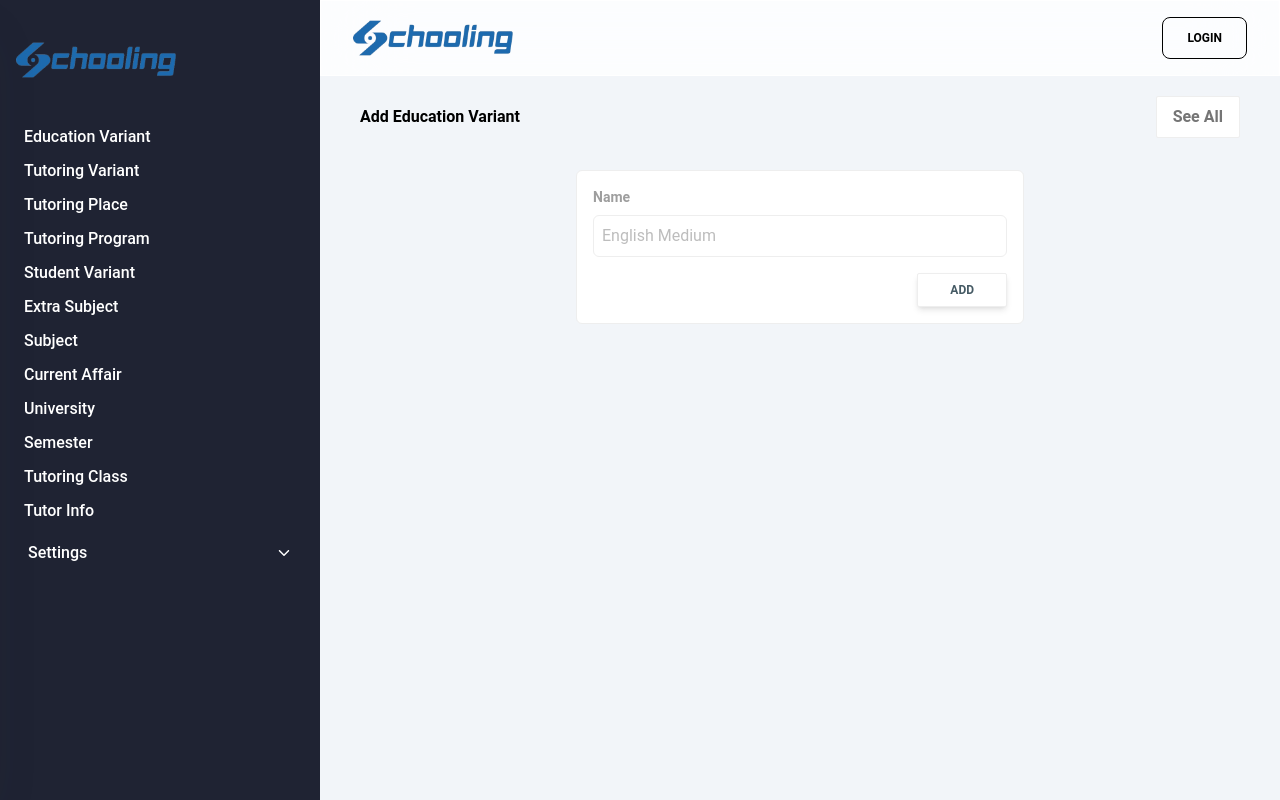
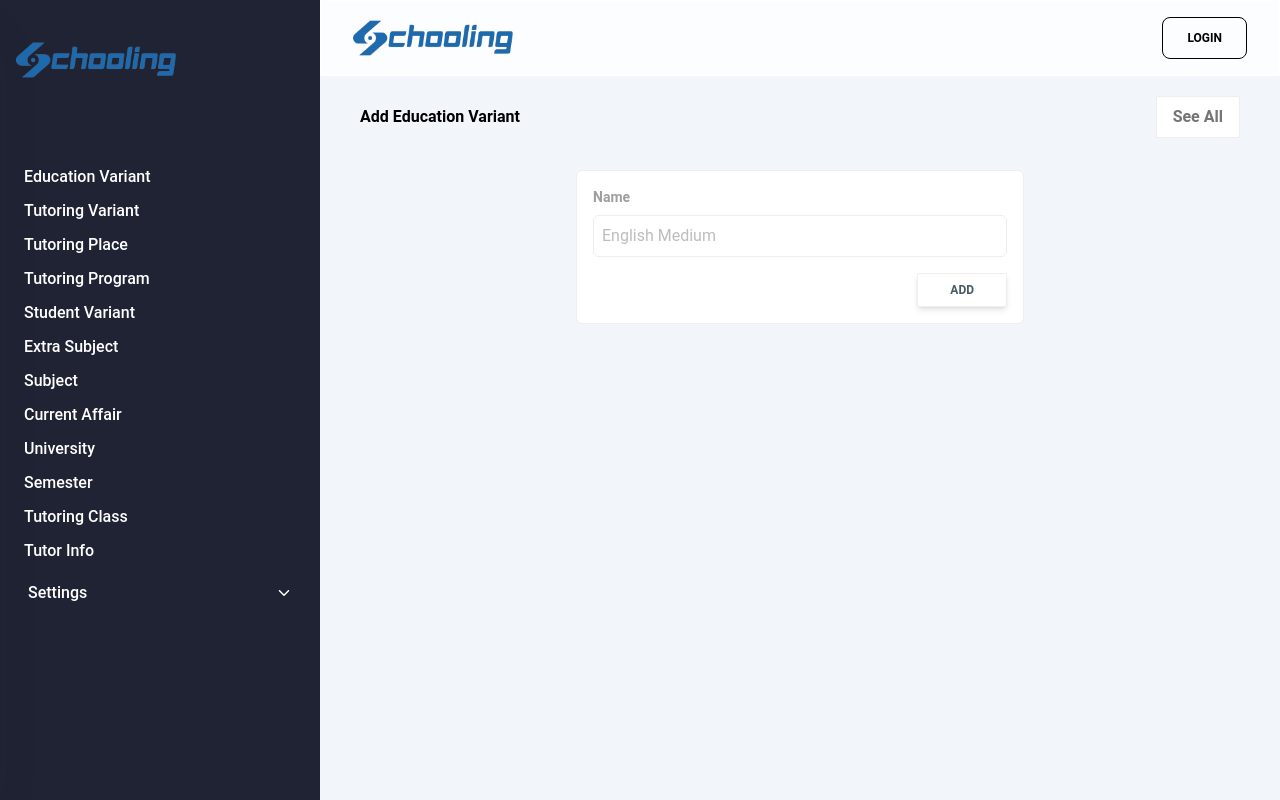
Before and after one commit to maruf-hasann/addds, a React (Vite) app: page / in a window 1280 px wide. Built offline with nearby package versions, Linux system fonts and the light colour scheme.

Commit message:
schooling logo added

```diff
--- a/src/Layout/MainSideBar/MainSideBar.jsx
+++ b/src/Layout/MainSideBar/MainSideBar.jsx
@@ -133,13 +133,10 @@ const MainSideBar = () => {
   ]
 
   return (
-    <aside className="flex flex-col h-full w-80 fixed bg-dark" style={{
-      msOverflowStyle: "none",
-      scrollbarWidth: "none",
-    }}>
+    <aside className="flex flex-col h-full w-80 fixed bg-dark">
       {/* <div className="flex-none border-b-2 py-4">Header</div> */}
       <div
-        className="flex-1 overflow-y-auto"
+        className="flex-1"
         style={{
           scrollbarWidth: "thin",
           scrollbarColor: "#888 #f1f1f1",
@@ -147,8 +144,8 @@ const MainSideBar = () => {
           scrollMarginRight: "15px", // Adjust as needed
         }}
       >
-        <div className="px-4 overflow-y-auto">
-          <div>
+        <div className="px-4 pt-40">
+          <div className="fixed top-0 left-0 pl-4 bg-dark w-80">
             <img src={Schooling} className="w-40 py-10" alt="" />
           </div>
 
--- a/src/index.css
+++ b/src/index.css
@@ -2,11 +2,13 @@
 @tailwind components;
 @tailwind utilities;
 
-body {
+body, scrolly {
 msOverflowStyle: none;
+overflow-y: auto;
+-ms-overflow-style: none;
 scrollbar-width: none;
 }
-    ::-webkit-scrollbar {
+::-webkit-scrollbar {
   display: none;
 }
 ::-moz-scrollbar {
```
